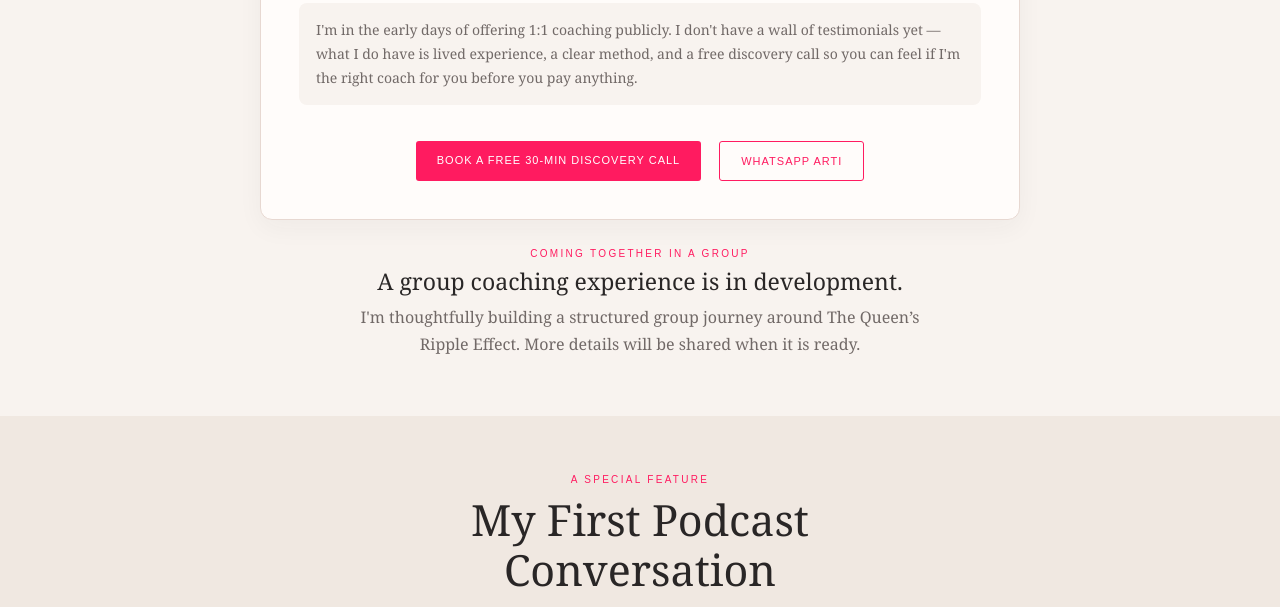
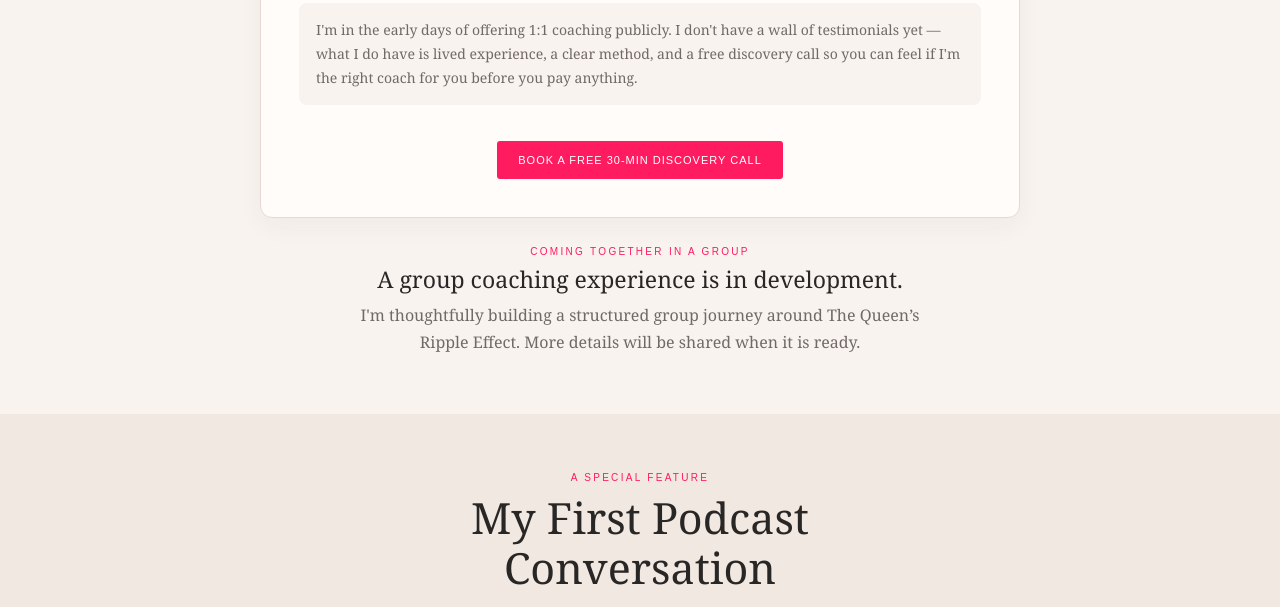
Before and after one commit to coach-artithakur/arti-thakur-website, a plain HTML site: page index.html in a window 1280 px wide. Shown: the part 5567-6174 px from the top of the page. Drawn offline with Linux system fonts and the light colour scheme.

Commit message:
Unify discovery call buttons with TagMango link

```diff
--- a/index.html
+++ b/index.html
@@ -101,8 +101,7 @@ section{padding:58px 0}.center{text-align:center}.narrow{max-width:610px;margin:
       <p><em>My commitment is to walk alongside you. Your commitment is to yourself.</em></p>
       <p class="honest-note">I'm in the early days of offering 1:1 coaching publicly. I don't have a wall of testimonials yet — what I do have is lived experience, a clear method, and a free discovery call so you can feel if I'm the right coach for you before you pay anything.</p>
       <div class="contact-links">
-        <a class="button" href="https://wa.me/919650020943?text=Hi%20Arti%2C%20I%20want%20to%20book%20a%20free%20discovery%20call%20for%201%3A1%20coaching." target="_blank" rel="noopener">BOOK A FREE 30-MIN DISCOVERY CALL</a>
-        <a class="button outline" href="https://wa.me/919650020943?text=Hi%20Arti%2C%20I%20have%20a%20question%20about%201%3A1%20coaching." target="_blank" rel="noopener">WHATSAPP ARTI</a>
+        <a class="button" href="https://creator.tagmango.app/coach-arti-thakur" target="_blank" rel="noopener">BOOK A FREE 30-MIN DISCOVERY CALL</a>
       </div>
     </article>
   </div>
@@ -124,7 +123,7 @@ section{padding:58px 0}.center{text-align:center}.narrow{max-width:610px;margin:
 <div class="video-card"><iframe src="https://www.youtube-nocookie.com/embed/ANjfmFSeWsI" title="Devotional story and manifestation video 4" loading="lazy" allow="accelerometer; autoplay; clipboard-write; encrypted-media; gyroscope; picture-in-picture; web-share" referrerpolicy="strict-origin-when-cross-origin" allowfullscreen></iframe></div></div><div class="video-note">Swipe left to explore all four videos.</div><div class="center"><a class="button" href="https://youtube.com/@letsreset_with_artithakur" target="_blank" rel="noopener">VISIT MY YOUTUBE CHANNEL</a></div></section>
 
 <section class="soft center" id="manuscript"><div class="wrap narrow"><div class="eyebrow">A personal story in the making</div><h2>A Journey of Finding Myself</h2><p>A personal journey of letting go, finding my truth and learning to listen to the divine signs that guided me towards my soul's purpose.</p><div class="book-quote">“I had stopped trying to be 'normal.' I had started being real.”</div><div class="book-quote">“Sometimes 'watering your soul' means letting someone else hold the watering can for a while.”</div><p>A story about authenticity, self-love, growth and divine connection.</p></div></section>
-<section class="center" id="connect"><div class="wrap narrow"><div class="eyebrow">Your next step, at your own pace</div><h2>Explore Coaching With Me</h2><p>If you feel ready to explore personal guidance, let’s begin with a complimentary 30-minute discovery call. We can talk about where you are, what you’re looking for and whether working together feels right.</p><p class="book-quote">A relaxed conversation to share what's on your mind, ask questions and explore whether working together feels right. No pressure to make a decision.</p><div class="contact-links"><a class="button" href="https://tr.ee/wdzcQy" target="_blank" rel="noopener">BOOK YOUR FREE 30-MINUTE DISCOVERY CALL</a></div><div class="social-links" aria-label="Social media links">
+<section class="center" id="connect"><div class="wrap narrow"><div class="eyebrow">Your next step, at your own pace</div><h2>Explore Coaching With Me</h2><p>If you feel ready to explore personal guidance, let’s begin with a complimentary 30-minute discovery call. We can talk about where you are, what you’re looking for and whether working together feels right.</p><p class="book-quote">A relaxed conversation to share what's on your mind, ask questions and explore whether working together feels right. No pressure to make a decision.</p><div class="contact-links"><a class="button" href="https://creator.tagmango.app/coach-arti-thakur" target="_blank" rel="noopener">BOOK YOUR FREE 30-MINUTE DISCOVERY CALL</a></div><div class="social-links" aria-label="Social media links">
 <a class="social-link" href="https://instagram.com/letsreset_with_artithakur" target="_blank" rel="noopener" aria-label="Instagram"><img class="social-icon" src="assets/8C54628C-7764-40A8-B646-9F7DAC1E0F69.png" alt=""></a>
 <a class="social-link" href="https://youtube.com/@letsreset_with_artithakur" target="_blank" rel="noopener" aria-label="YouTube"><img class="social-icon" src="assets/133D3852-7002-4EFE-AF2B-1B35AF4B0222.png" alt=""></a>
 <a class="social-link" href="https://www.linkedin.com/in/coach-arti-thakur" target="_blank" rel="noopener" aria-label="LinkedIn"><img class="social-icon" src="assets/D3844FF2-3A28-443F-84C9-4C3516807BFE.png" alt=""></a></div></div></section>
```
